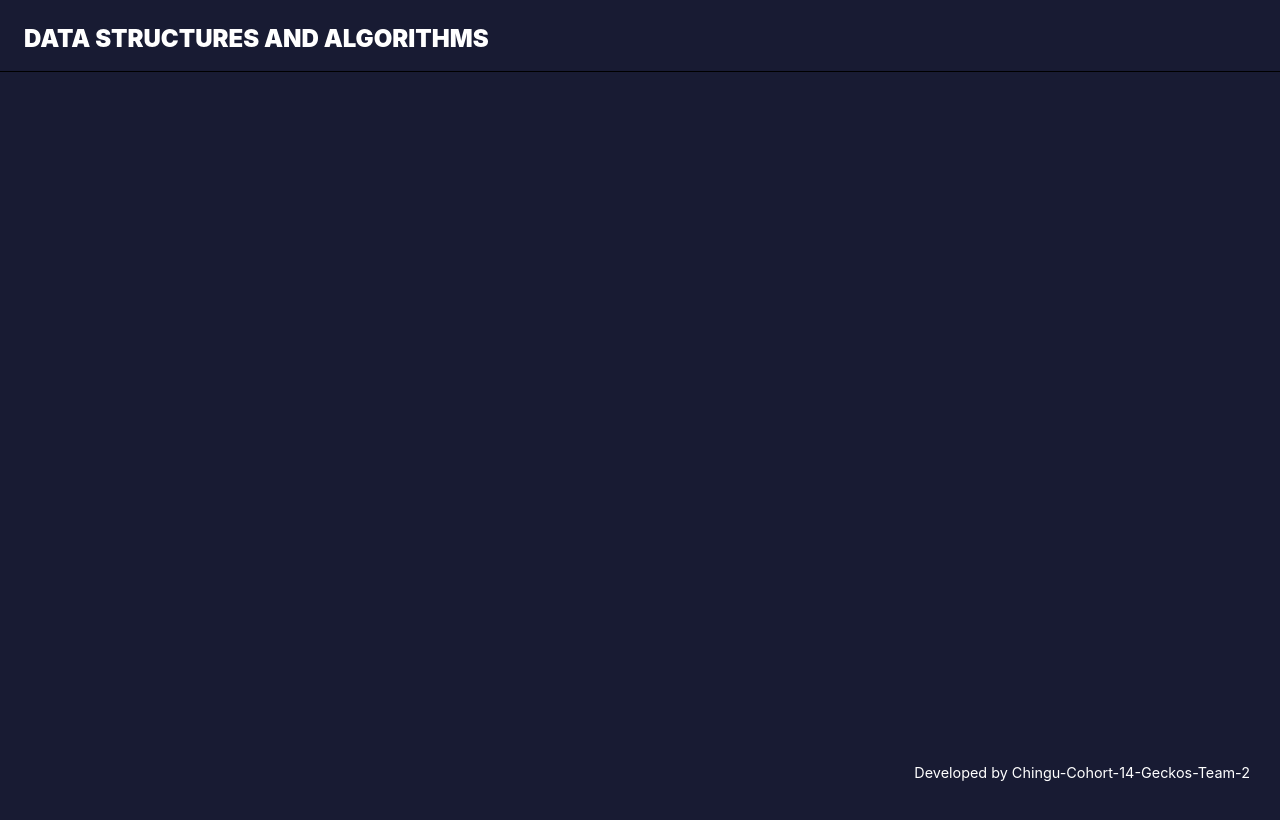
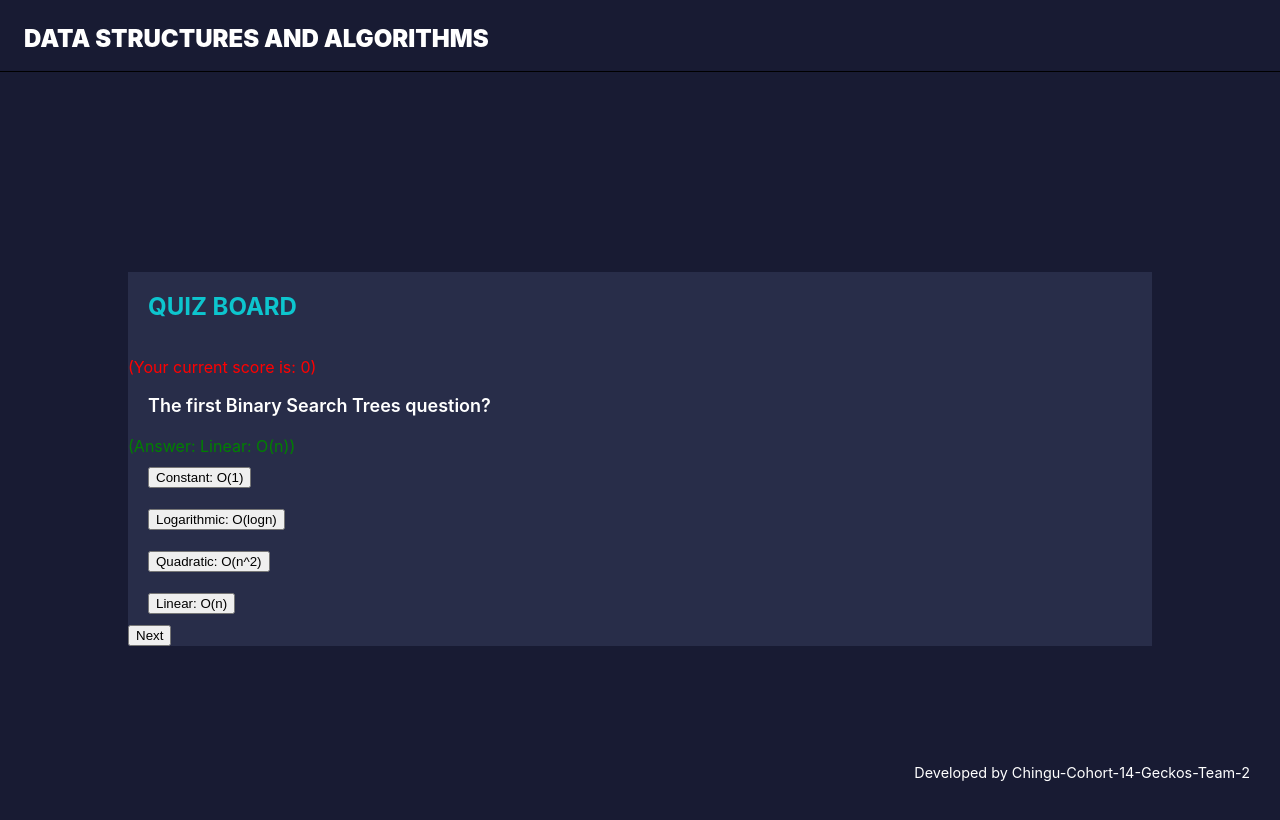
Before and after one commit to chingu-voyages/v14-geckos-team-02, a React (Create React App) app: page /quiz/0 in a window 1280 px wide. Shown: the top 820 px of the page. Built offline with nearby package versions, Linux system fonts and the light colour scheme.

Commit message:
respondingQuizCollections

```diff
--- a/src/App.js
+++ b/src/App.js
@@ -4,12 +4,12 @@ import { Switch, Route } from 'react-router-dom';
 import './App.scss';
 
 import HomePage from './views/pages/HomePage/HomePage';
+import Header from './views/components/Header/Header';
+import Footer from './views/components/Footer/Footer';
 import QuizCollections from './views/pages/QuizCollections/QuizCollections' //for test
+import QuizPage from './views/components/QuizPage/QuizPage'
 
 
-import QuizPage from './views/components/QuizPage/QuizPage'
-import Header from './views/components/Header/Header';
-import Footer from './views/components/Footer/Footer';
 
 class App extends React.Component {
   render(){
@@ -19,8 +19,8 @@ class App extends React.Component {
         <main>
           <Switch>
             <Route exact path='/' component={HomePage} />
-            <Route exact path='/big-o' component={QuizPage} />
             <Route exact path='/quiz-collections' component={QuizCollections} />
+            <Route exact path='/quiz/:link' component={QuizPage} />
           </Switch>
         </main>
         <Footer />
--- a/src/quiz-data.js
+++ b/src/quiz-data.js
@@ -5,7 +5,7 @@ const QUIZ_DATA = [
     questions: [
       {
         id: '0',
-        question: 'Suppose we had a function that performed one step for each element in a collection of input data. What would the Big O time complexity be for this function?',
+        question: 'The first Binary Search Trees question?',
         multipleChoices: [
           'Constant: O(1)',
           'Logarithmic: O(logn)',
--- a/src/views/components/Quiz/Quiz.js
+++ b/src/views/components/Quiz/Quiz.js
@@ -6,8 +6,9 @@ import './Quiz.scss';
 
 
 const Quiz = ({questions, count, score, handleCheck,handleClickNext}) => {
+   console.log(questions[count].question, count)
+    return (
 
-    return (
      <div className="container">
         <h1>Quiz Board</h1>
         <span style={{color:"red"}}>(Your current score is: {score})</span>  {/* Test only */}
--- a/src/views/components/QuizPage/QuizPage.js
+++ b/src/views/components/QuizPage/QuizPage.js
@@ -4,12 +4,11 @@ import Results from '../Results/Results'
 import Quiz from '../Quiz/Quiz'
 import QUIZ_DATA from '../../../quiz-data';
 
-export default ()=>{
-    const [questions] = useState(QUIZ_DATA[1].questions);
+export default (props)=>{
+    const [questions] = useState(QUIZ_DATA[props.match.params.link].questions);
     let [score, setScore] = useState(0); // counting score
     let [value, setValue] = useState(); // value that user select
     let [count, setCount] = useState(0); // track on the number of questions
-
 
     const handleCheck = (value) => {
       setValue(value); // set value equal to user's selected value
--- a/src/views/pages/QuizCollections/QuizCollections.js
+++ b/src/views/pages/QuizCollections/QuizCollections.js
@@ -18,7 +18,8 @@ export default () => {
                 </div>
                 <div className="btn-display">
                     <button className="button-primary">
-                        <Link to={quizSubject.link}>Take Quiz</Link>
+                        {console.log(quizSubject.link)}
+                        <Link to={`/quiz/${quizSubject.link}`}>Take Quiz</Link>
                     </button>
                 </div>
             </div>
--- a/src/views/pages/QuizCollections/subject-data.js
+++ b/src/views/pages/QuizCollections/subject-data.js
@@ -1,17 +1,17 @@
  const sujectData=[
 
     {title:'Binary Search Tree',
-     link:'/big-o',   // needs to be updated with the correct url
+     link:'0',
      image:'https://upload.wikimedia.org/wikipedia/commons/9/9b/Binary_search_tree_example.gif',
      text:'In computer science, binary search trees, sometimes called ordered or sorted binary trees, are a particular type of container: a data structure that stores "items" in memory.'
    },
     {title:'Big O Notation',
-     link:'/big-o',
+     link:'1',
      image:'http://cse.csusb.edu/dick/cs202/bigO.gif',
     text:'Big O notation is a mathematical notation that describes the limiting behavior of a function when the argument tends towards a particular value or infinity.'
    },
     {title:'Sorting (Coming soon)',
-    link:'/big-o', // needs to be updated with the correct url
+    link:'/', // needs to be updated with the correct url
     image:'https://miro.medium.com/max/500/0*khkSk6LZGgtqnjev.jpg',
     text:'A Sorting Algorithm is used to rearrange a given array or list elements according to a comparison operator on the elements.'
    }
```
